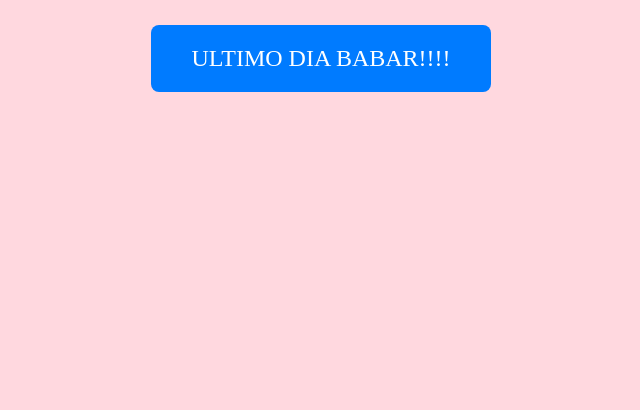
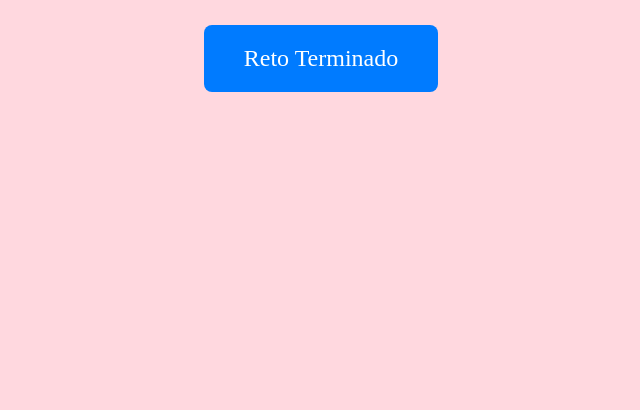
Before and after one commit to Apoolgff/calendariobar, a plain HTML site: page index.html in a window 1280 px wide. Shown: the part 390-800 px from the top of the page, without its empty margins (319-959 px from the left). Drawn offline with Linux system fonts and the light colour scheme.

Commit message:
reto terminado

```diff
--- a/index.html
+++ b/index.html
@@ -9,7 +9,7 @@
 <body>
     <h1>CALENDARIO DE LA BABAR!!</h1>
     <div class="button-container">
-        <a class="big-button" href="ultimo.html">ULTIMO DIA BABAR!!!!</a>
+        <a class="big-button"">Reto Terminado</a>
     </div>
     <script src="script.js"></script>
 </body>
```
